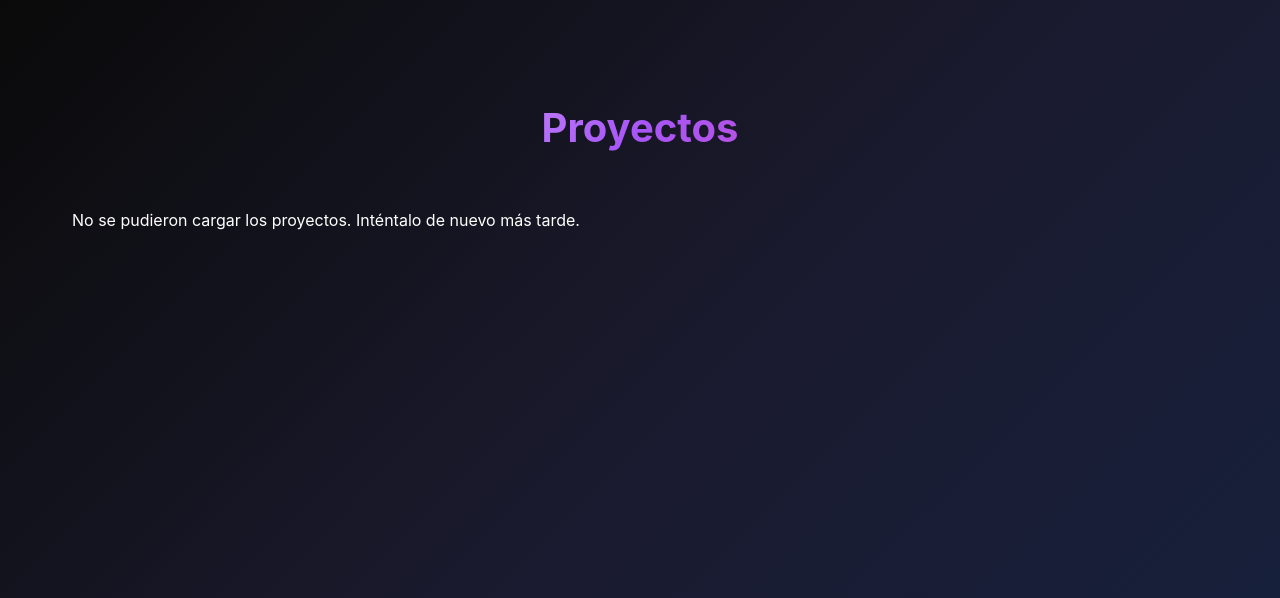
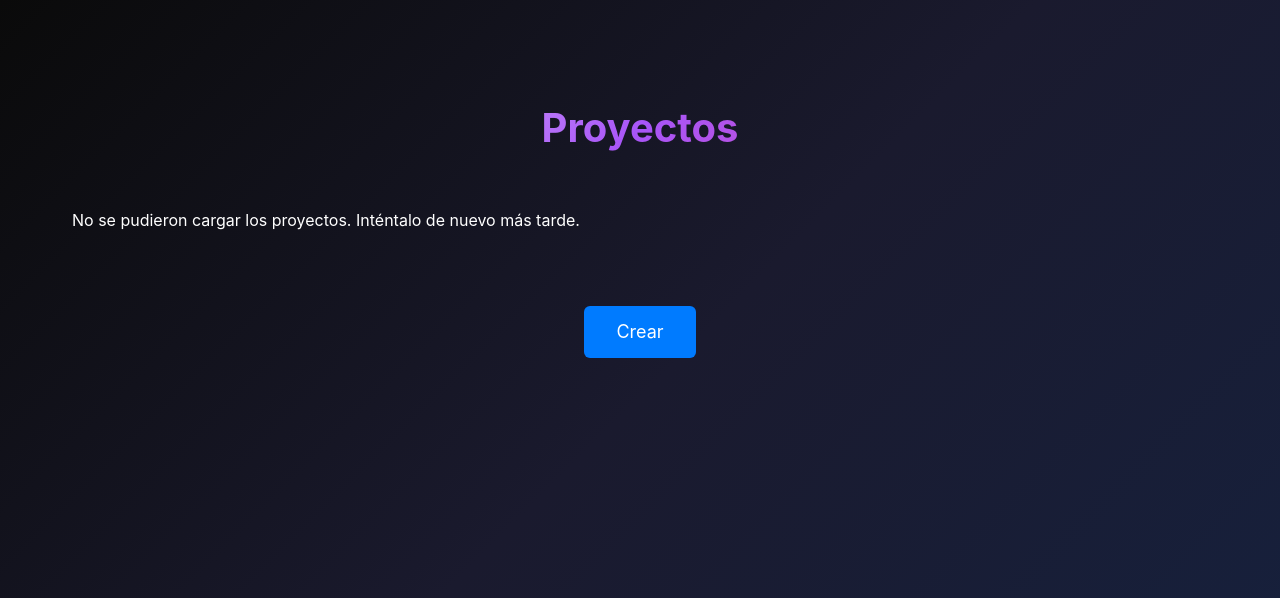
Before and after one commit to manosYaEducation/Front_Hack_Rosario_Aiweekend, a PHP site: page /project-list in a window 1280 px wide. Shown: the top 598 px of the page. Run offline with PHP 8.4, Linux system fonts and the light colour scheme.

Commit message:
implementado el botón "crear" para crear proyectos

```diff
--- a/views/project-list.php
+++ b/views/project-list.php
@@ -23,6 +23,9 @@
           <div class="pagination-controls" id="paginationControls">
             <!-- Pagination buttons will be loaded here via JavaScript -->
           </div>
+            <div style="display: flex; justify-content: center; margin: 40px 0 0 0;">
+              <a href="project-create" class="btn btn-primary" style="padding: 12px 32px; font-size: 18px; text-decoration: none; background: #007bff; color: #fff; border-radius: 6px;">Crear</a>
+            </div>
         </div>
       </section>
 
```
